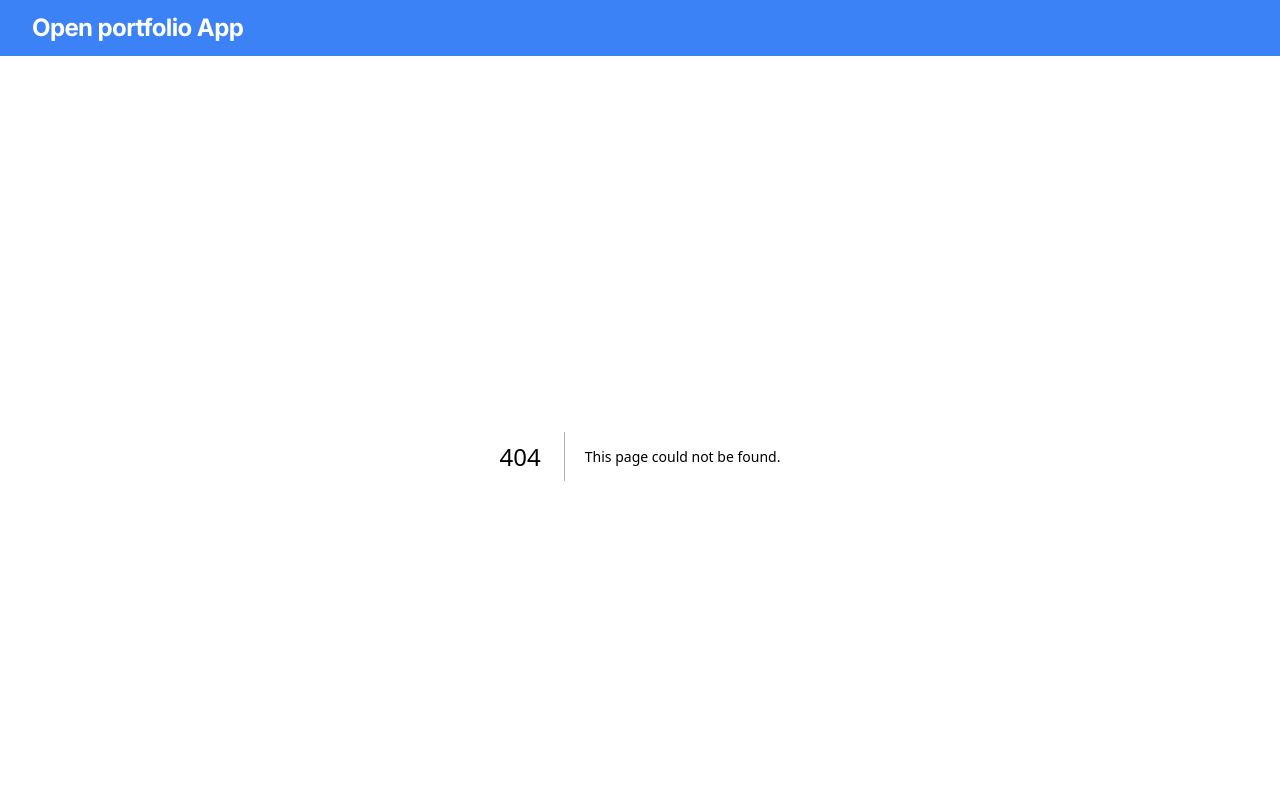
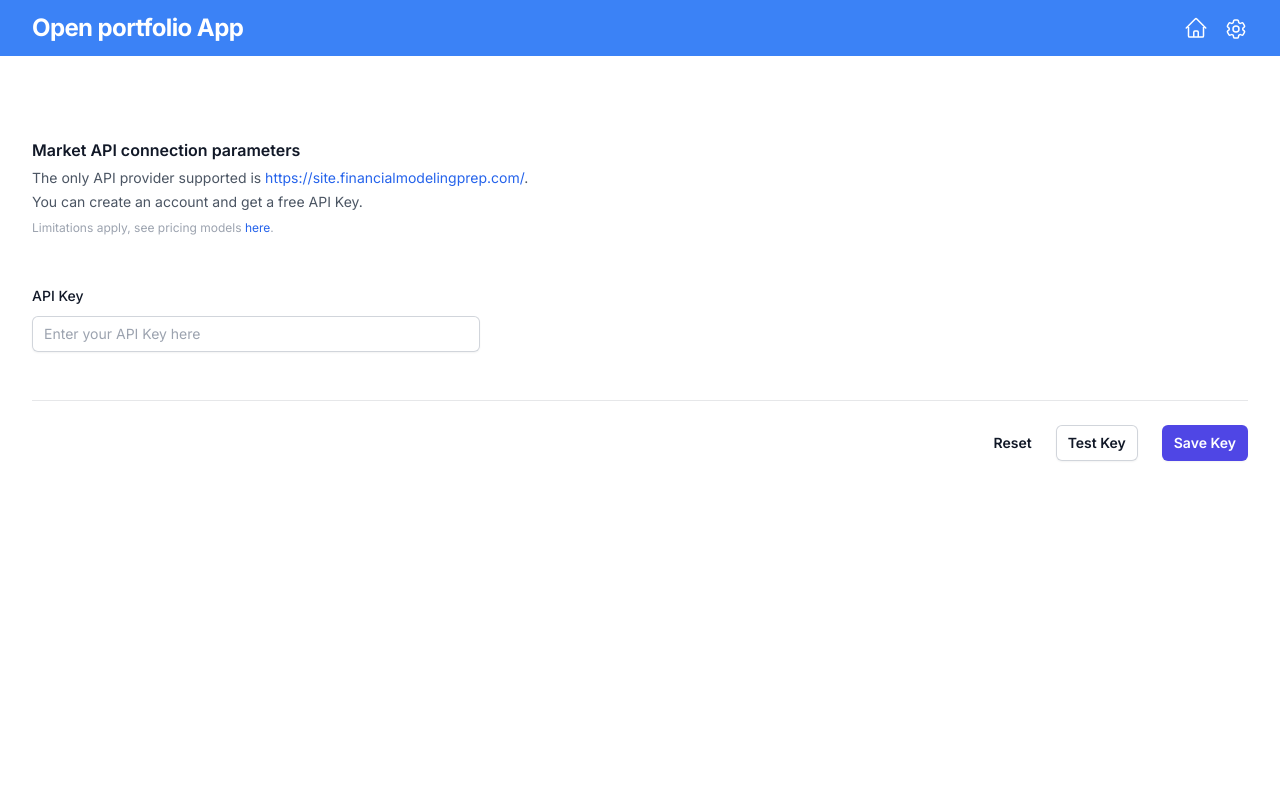
Before and after one commit to maurocherchi/open-portfolio-app, a Next.js app: page /manage-market-api in a window 1280 px wide. Before the commit this address had no page. Shown: the top 800 px of the page. Built offline with nearby package versions, Linux system fonts and the light colour scheme.

Commit message:
Manage API Key page and stub repo + FMP service

```diff
--- a/app/_components/AppHeader.tsx
+++ b/app/_components/AppHeader.tsx
@@ -3,6 +3,7 @@
 import {Cog6ToothIcon, HomeIcon} from "@heroicons/react/24/outline";
 import {usePathname, useRouter} from "next/navigation";
 import React from "react";
+import {Menu, MenuButton, MenuItem, MenuItems} from "@headlessui/react";
 
 export interface NavLink {
     label: string;
@@ -10,24 +11,29 @@ export interface NavLink {
     href: string;
 }
 
-function calcNavLinks(pathName: string): NavLink[] {
+export default function AppHeader() {
+    const router = useRouter();
+    const pathName = usePathname();
+
+    const navLinks = ((): NavLink[] => {
         switch (pathName) {
             case "/":
                 return [
-                {label: "Manage Portfolio", icon: Cog6ToothIcon, href: "/manage-portfolio"}
+                    {label: "Manage Portfolio", icon: Cog6ToothIcon, href: "/manage-portfolio"},
+                    {label: "Manage Market API", icon: HomeIcon, href: "/manage-market-api"},
                 ];
             case "/manage-portfolio":
                 return [
-                {label: "Home", icon: HomeIcon, href: "/"}
+                    {label: "Manage Market API", icon: HomeIcon, href: "/manage-market-api"}
+                ];
+            case "/manage-market-api":
+                return [
+                    {label: "Manage Portfolio", icon: Cog6ToothIcon, href: "/manage-portfolio"}
                 ];
             default:
                 return [];
         }
-}
-
-export default function AppHeader() {
-    const router = useRouter();
-    const pathName = usePathname();
+    })();
 
     return (
         <div className="bg-blue-500">
@@ -38,20 +44,43 @@ export default function AppHeader() {
                             Open portfolio App
                         </h2>
                     </div>
-                    <div className="flex md:ml-4 md:mt-0">
-                        {calcNavLinks(pathName).map((link) => {
-                            const Icon = link.icon;
-                            return <button
-                                key={link.href}
+                    <div className="flex flex-row items-center gap-x-4">
+                        {pathName !== "/" &&
+                            <button
                                 type="button"
-                                aria-label={link.label}
-                                className="pl-3 py-2"
-                                onClick={() => router.push(link.href)}
+                                aria-label="Home"
+                                onClick={() => router.push("/")}
                             >
-                                <Icon className="text-white size-6 stroke-1.5" aria-hidden="true"/>
-                            </button>;
+                                <HomeIcon className="text-white size-6 stroke-1.5" aria-hidden="true"/>
+                            </button>
+                        }
+                        <Menu as="div" className="relative inline-block text-left">
+                            <MenuButton className="align-middle">
+                                <Cog6ToothIcon className="text-white size-6 stroke-1.5" aria-hidden="true"/>
+                            </MenuButton>
+
+                            <MenuItems
+                                transition
+                                className="absolute right-0 z-10 mt-2 w-56 origin-top-right rounded-md bg-white shadow-lg ring-1 ring-black ring-opacity-5 transition focus:outline-none data-[closed]:scale-95 data-[closed]:transform data-[closed]:opacity-0 data-[enter]:duration-100 data-[leave]:duration-75 data-[enter]:ease-out data-[leave]:ease-in"
+                            >
+                                <div className="py-1">
+                                    {navLinks.map((link) => {
+                                        return (
+                                            <MenuItem key={link.href}>
+                                                <a
+                                                    href={link.href}
+                                                    className="block px-4 py-2 text-sm text-gray-700 data-[focus]:bg-gray-100 data-[focus]:text-gray-900"
+                                                >
+                                                    {link.label}
+                                                </a>
+                                            </MenuItem>
+                                        );
                                     })}
                                 </div>
+                            </MenuItems>
+                        </Menu>
+                    </div>
+
                 </div>
             </div>
         </div>
--- /dev/null
+++ b/app/_repositories/ApiConnectionRepo.ts
@@ -0,0 +1,11 @@
+export async function loadApiKey(): Promise<string | null> {
+    return null;
+}
+
+export async function storeApiKey(apiKey: string) {
+    console.log("Storing API key:", apiKey);
+}
+
+export async function resetApiKey() {
+    console.log("Resetting API key");
+}
--- /dev/null
+++ b/app/_service/FmpService.ts
@@ -0,0 +1,4 @@
+export async function testApiKey(apiKey: string): Promise<"valid" | "invalid"> {
+    console.log("Testing API key:", apiKey);
+    return "valid";
+}
--- /dev/null
+++ b/app/manage-market-api/page.tsx
@@ -0,0 +1,139 @@
+"use client";
+
+import Link from "next/link";
+import {useEffect, useState} from "react";
+import {loadApiKey, resetApiKey, storeApiKey} from "@/app/_repositories/ApiConnectionRepo";
+import {EyeIcon, EyeSlashIcon} from "@heroicons/react/24/outline";
+import {testApiKey} from "@/app/_service/FmpService";
+
+export default function ManageApi() {
+    const [apiKeyExists, setApiKeyExists] = useState(false);
+    const [apiKey, setApiKey] = useState<string>("");
+    const [showApiKey, setShowApiKey] = useState<boolean>(false);
+    const hiddenApiKey = apiKey ? apiKey.replace(/./g, '*') : "";
+
+    useEffect(() => {
+        (async () => {
+            try {
+                const loadedApiKey = await loadApiKey();
+                if (loadedApiKey) {
+                    setApiKeyExists(true);
+                    setApiKey(loadedApiKey);
+                    setShowApiKey(false);
+                } else {
+                    setShowApiKey(true);
+                }
+            } catch (error) {
+                console.error("Error loading API key:", error);
+            }
+        })();
+    }, []);
+
+    function handleSaveClick() {
+        if(apiKey)
+            storeApiKey(apiKey).catch((error) => console.error("Error storing API key:", error));
+        else
+            console.error("No API key to store");
+    }
+
+    async function handleTestClick() {
+        if(apiKey) {
+            const testResult = await testApiKey(apiKey);
+            switch (testResult) {
+                case "valid":
+                    console.log("API key is valid");
+                    break;
+                case "invalid":
+                    console.log("API key is invalid");
+                    break;
+            }
+        } else {
+            console.error("No API key to test");
+        }
+    }
+
+    function handleResetClick() {
+        resetApiKey().catch((error) => console.error("Error resetting API key:", error));
+    }
+
+    return (
+        <div className="mx-auto max-w-7xl px-4 py-20 sm:px-6 lg:px-8">
+            <form>
+                <div className="space-y-12">
+                    <div className="border-b border-gray-900/10 pb-12">
+                        <h2 className="text-base font-semibold leading-7 text-gray-900">Market API connection
+                            parameters</h2>
+                        <p className="mt-1 text-sm text-gray-600">
+                            The only API provider supported is <Link
+                            className="text-blue-600 hover:underline"
+                            target="_blank"
+                            href="https://site.financialmodelingprep.com/">
+                            https://site.financialmodelingprep.com/</Link>.
+                        </p>
+                        {!apiKeyExists &&
+                            <div>
+                                <p className="mt-1 text-sm text-gray-600">You can create an account and get a free API
+                                    Key.</p>
+                                <p className="text-xs leading-8 text-gray-400">Limitations apply, see pricing
+                                    models <Link
+                                        className="text-blue-600 hover:underline"
+                                        target="_blank"
+                                        href="https://site.financialmodelingprep.com/developer/docs/pricing">here</Link>.
+                                </p>
+                            </div>
+                        }
+
+                        <div className="mt-10 grid grid-cols-1 gap-x-6 gap-y-8 sm:grid-cols-6">
+                            <div className="sm:col-span-4">
+                                <label htmlFor="username" className="block text-sm font-medium leading-6 text-gray-900">
+                                    API Key
+                                </label>
+                                <div className="mt-2">
+                                    <div
+                                        className="flex px-2 items-center rounded-md shadow-sm ring-1 ring-inset ring-gray-300 focus-within:ring-2 focus-within:ring-inset focus-within:ring-indigo-600 sm:max-w-md">
+                                        <input
+                                            id="key"
+                                            name="key"
+                                            type="text"
+                                            value={showApiKey ? apiKey : hiddenApiKey}
+                                            onChange={(e) => setApiKey(e.target.value)}
+                                            disabled={!showApiKey}
+                                            placeholder="Enter your API Key here"
+                                            className="block flex-1 border-0 bg-transparent py-1.5 pl-1 text-gray-900 placeholder:text-gray-400 focus:ring-0 sm:text-sm sm:leading-6"
+                                        />
+                                        {apiKeyExists && !showApiKey && <EyeIcon className="h-5 w-5 cursor-pointer"
+                                                                                 onClick={() => setShowApiKey(true)}/>}
+                                        {apiKeyExists && showApiKey && <EyeSlashIcon className="h-5 w-5 cursor-pointer"
+                                                                                     onClick={() => setShowApiKey(false)}/>}
+                                    </div>
+                                </div>
+                            </div>
+                        </div>
+                    </div>
+                </div>
+            </form>
+
+            <div className="mt-6 flex items-center justify-end gap-x-6">
+                <button
+                    type="button"
+                    onClick={handleResetClick}
+                    className="text-sm font-semibold leading-6 text-gray-900">
+                    Reset
+                </button>
+                <button
+                    type="button"
+                    onClick={handleTestClick}
+                    className="rounded-md bg-white px-3 py-2 text-sm font-semibold text-gray-900 shadow-sm ring-1 ring-inset ring-gray-300 hover:bg-gray-50">
+                    Test Key
+                </button>
+                <button
+                    type="submit"
+                    onClick={handleSaveClick}
+                    className="rounded-md bg-indigo-600 px-3 py-2 text-sm font-semibold text-white shadow-sm hover:bg-indigo-500 focus-visible:outline focus-visible:outline-2 focus-visible:outline-offset-2 focus-visible:outline-indigo-600"
+                >
+                    {apiKeyExists ? "Update Key" : "Save Key"}
+                </button>
+            </div>
+        </div>
+    )
+}
--- a/app/page.tsx
+++ b/app/page.tsx
@@ -1,9 +1,9 @@
 export default function Home() {
 
     return (
-        <div className="mx-auto max-w-7xl px-4 pt-6 sm:px-6 lg:px-8">
+        <div className="mx-auto max-w-7xl px-4 py-20 sm:px-6 lg:px-8">
             <main>
-                <h1>Home</h1>
+                <h1 className="text-base font-semibold leading-6 text-gray-900">Home</h1>
             </main>
         </div>
     );
```
Lines whose indentation alone changed are shown as unchanged.
